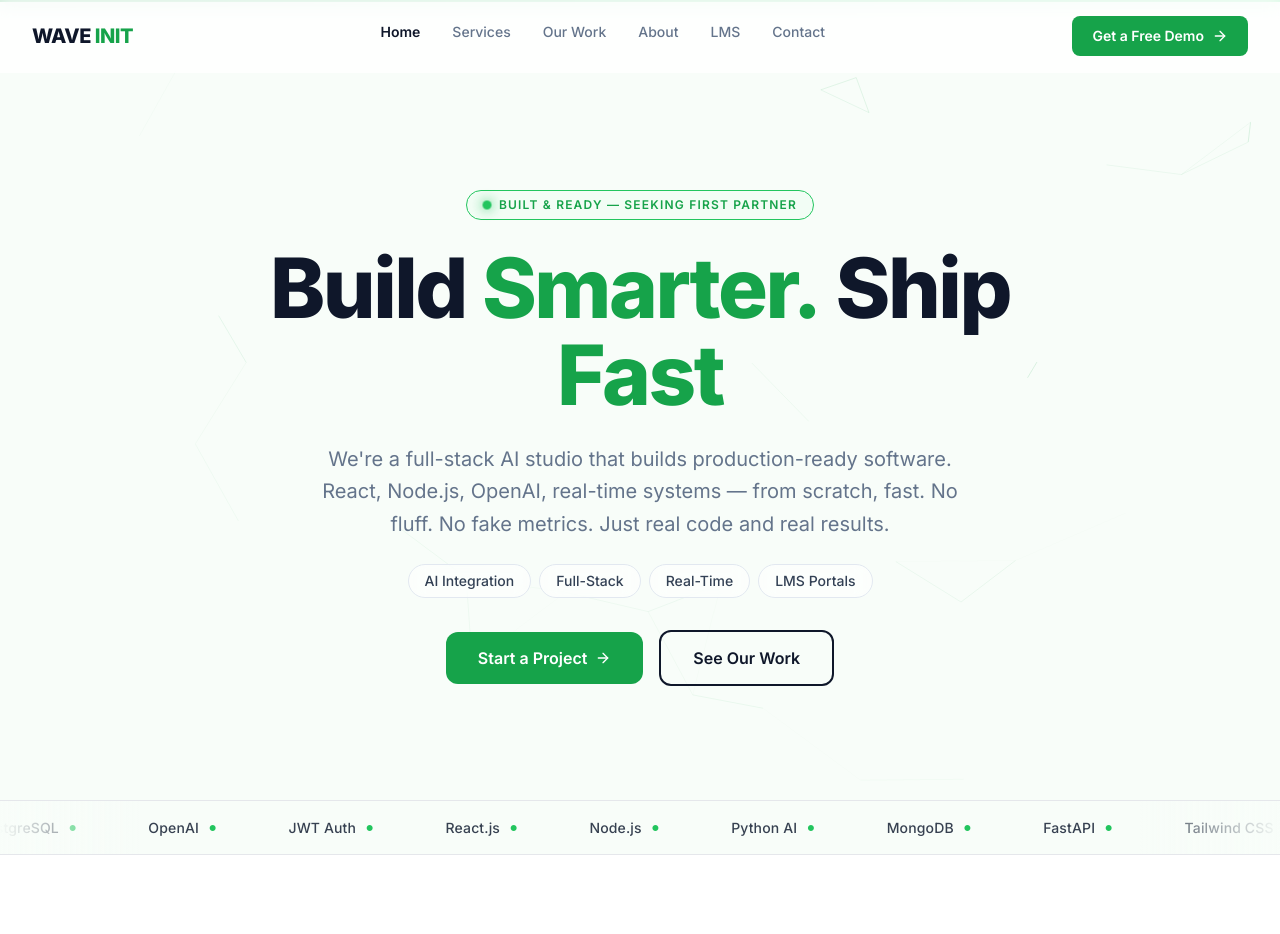
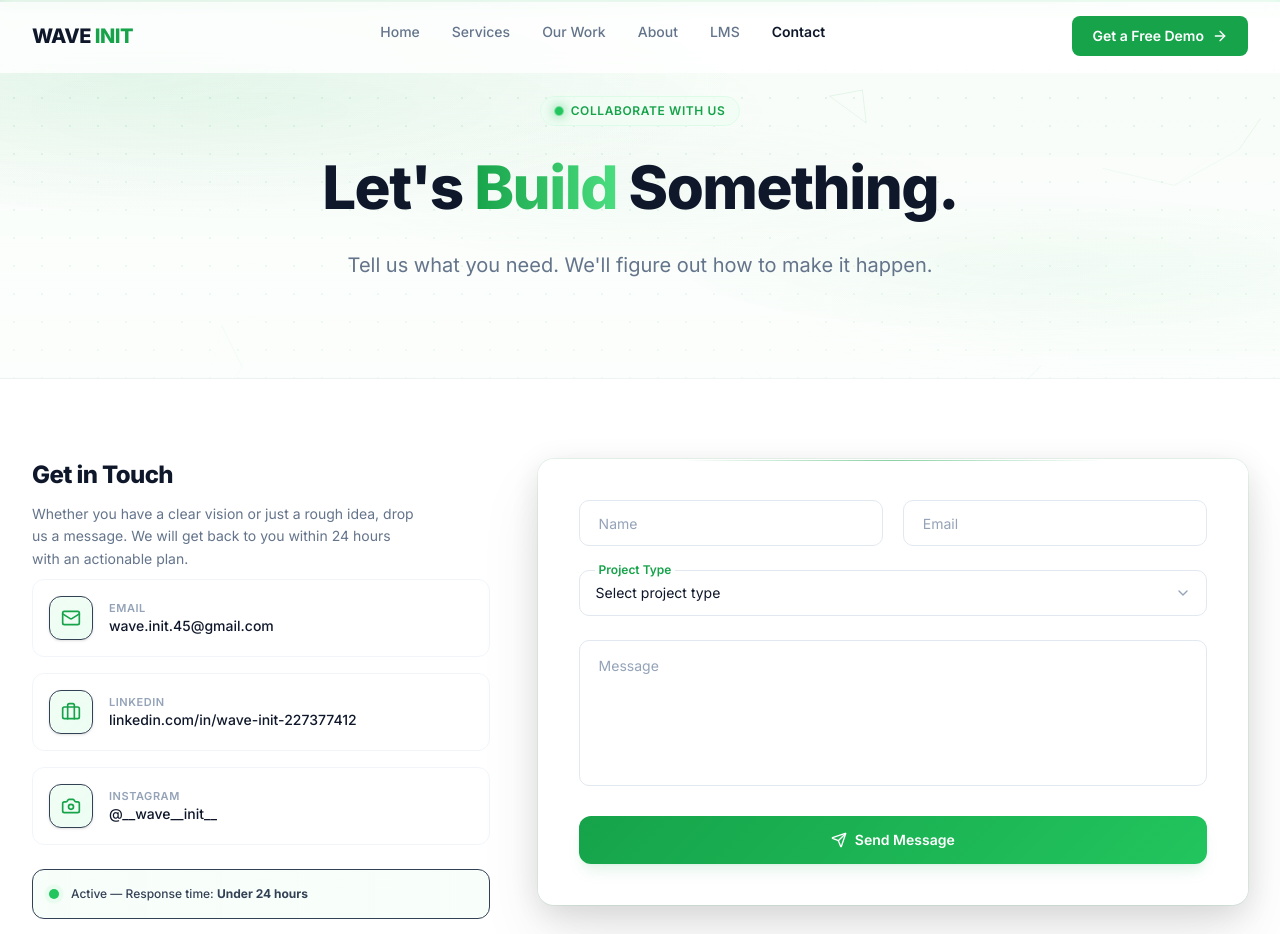
Before and after one commit to sriram-Kannan-45/OFFICIAL_WAVE_INIT_IN, a React (Vite) app in the folder client/: page /contact in a window 1280 px wide. Before the commit this address led to /. Shown: the top 934 px of the page. Built offline with nearby package versions, Linux system fonts and the light colour scheme.

Commit message:
style(contact): upgrade contact page UI and fix routing redirect bug

```diff
--- a/client/src/App.jsx
+++ b/client/src/App.jsx
@@ -56,11 +56,8 @@ function App() {
     if (isInitialLoad) {
       isInitialLoad = false
       window.scrollTo(0, 0)
-      if (window.location.pathname !== '/' || window.location.hash !== '') {
-        navigate('/', { replace: true })
-      }
     }
-  }, [navigate])
+  }, [])
 
   return (
     <div className="relative min-h-[100dvh] text-text-secondary flex flex-col">
--- a/client/src/pages/Contact.jsx
+++ b/client/src/pages/Contact.jsx
@@ -1,8 +1,9 @@
 import { useState } from 'react'
 import { Helmet } from 'react-helmet-async'
 import { motion } from 'framer-motion'
-import { Mail, Briefcase, Camera, Send, CheckCircle2, Clock } from 'lucide-react'
+import { Mail, Briefcase, Camera, Send, CheckCircle2, Clock, ChevronDown } from 'lucide-react'
 import { toast } from 'react-hot-toast'
+import { cn } from '@lib/utils'
 
 const contactInfo = [
   {
@@ -49,33 +50,35 @@ function FloatingInput({ label, name, type = 'text', value, onChange, placeholde
       className="relative"
     >
       <label
-        className={`absolute left-4 transition-all duration-200 pointer-events-none ${
+        className={cn(
+          "absolute left-4 transition-all duration-200 pointer-events-none px-1 rounded z-10",
           isActive
-            ? '-top-2.5 text-xs font-medium text-accent-600 bg-white px-1'
-            : 'top-3 text-sm text-text-subtle'
-        }`}
-        style={{
-          transform: isActive ? 'translateY(0) scale(1)' : 'translateY(0) scale(1)',
-          zIndex: 1,
-        }}
+            ? "-top-2 text-xs font-semibold text-accent-600 bg-white"
+            : rows
+              ? "top-4 text-sm text-text-subtle"
+              : "top-3.5 text-sm text-text-subtle"
+        )}
       >
         {label}
       </label>
       {isSelect ? (
+        <div className="relative w-full flex items-center">
           <select
             name={name}
             value={value}
             onChange={onChange}
             onFocus={() => setFocused(true)}
             onBlur={() => setFocused(false)}
-          className="w-full pt-4"
+            className="w-full px-4 pt-5 pb-2 text-sm text-text-primary bg-white/80 border border-slate-200 rounded-xl focus:outline-none focus:ring-2 focus:ring-accent-600/10 focus:border-accent-600 transition-all duration-150 appearance-none cursor-pointer"
             required={required}
           >
-          <option value="">{placeholder}</option>
+            <option value="" disabled>{placeholder}</option>
             {options?.map((opt) => (
-            <option key={opt.value} value={opt.value}>{opt.label}</option>
+              <option key={opt.value} value={opt.value} className="bg-white text-text-primary">{opt.label}</option>
             ))}
           </select>
+          <ChevronDown className="absolute right-4 w-4 h-4 text-text-subtle pointer-events-none transition-transform duration-200" />
+        </div>
       ) : (
         <Tag
           type={!rows ? type : undefined}
@@ -85,7 +88,10 @@ function FloatingInput({ label, name, type = 'text', value, onChange, placeholde
           onFocus={() => setFocused(true)}
           onBlur={() => setFocused(false)}
           placeholder={isActive ? placeholder : ''}
-          className="w-full pt-4"
+          className={cn(
+            "w-full px-4 pt-5 pb-2 text-sm text-text-primary bg-white/80 border border-slate-200 rounded-xl focus:outline-none focus:ring-2 focus:ring-accent-600/10 focus:border-accent-600 transition-all duration-150",
+            rows ? "resize-none" : ""
+          )}
           required={required}
           rows={rows}
         />
@@ -145,17 +151,25 @@ export default function ContactPage() {
 
       <main>
         {/* Hero */}
-        <section className="neural-bg-section-alt py-16">
-          <div className="max-w-7xl mx-auto px-4 sm:px-6 lg:px-8 text-center">
+        <section className="relative py-20 md:py-24 overflow-hidden gradient-mesh border-b border-border-light/40">
+          <div className="absolute inset-0 dot-grid pointer-events-none" />
+          <div className="neural-bg-spotlight" />
+          <div className="absolute inset-0 bg-gradient-to-b from-transparent to-white/60 pointer-events-none" />
+
+          <div className="relative z-10 max-w-7xl mx-auto px-4 sm:px-6 lg:px-8 text-center">
             <motion.div
-              initial={{ opacity: 0, y: 20 }}
+              initial={{ opacity: 0, y: 30 }}
               animate={{ opacity: 1, y: 0 }}
-              transition={{ duration: 0.4 }}
+              transition={{ duration: 0.6, ease: 'easeOut' }}
             >
-              <h1 className="text-4xl md:text-5xl font-bold tracking-tight text-text-primary mb-6">
-                Let's <span className="text-accent-600">Build</span> Something.
+              <div className="inline-flex items-center gap-2 px-3.5 py-1.5 rounded-full bg-accent-50/80 border border-accent-100 text-accent-600 text-xs font-semibold uppercase tracking-wider mb-6">
+                <span className="w-1.5 h-1.5 rounded-full bg-accent-500 badge-glow-dot" />
+                Collaborate with us
+              </div>
+              <h1 className="text-4xl md:text-5xl lg:text-6xl font-extrabold tracking-tight text-text-primary mb-6 leading-tight">
+                Let's <span className="text-accent-600 bg-gradient-to-r from-accent-600 to-accent-400 bg-clip-text text-transparent">Build</span> Something.
               </h1>
-              <p className="max-w-2xl mx-auto text-lg text-text-muted leading-relaxed">
+              <p className="max-w-2xl mx-auto text-lg md:text-xl text-text-muted leading-relaxed">
                 Tell us what you need. We'll figure out how to make it happen.
               </p>
             </motion.div>
@@ -168,47 +182,54 @@ export default function ContactPage() {
             <div className="grid grid-cols-1 lg:grid-cols-5 gap-12">
               {/* Left - Info (40%) */}
               <motion.div
-                initial={{ opacity: 0, y: 20 }}
+                initial={{ opacity: 0, y: 25 }}
                 whileInView={{ opacity: 1, y: 0 }}
                 viewport={{ once: true }}
-                transition={{ duration: 0.4 }}
-                className="lg:col-span-2 space-y-4"
+                transition={{ duration: 0.5 }}
+                className="lg:col-span-2 space-y-6"
               >
-                <div className="mb-6">
-                  <h2 className="text-2xl font-bold tracking-tight text-text-primary mb-3">
+                <div className="mb-2">
+                  <h2 className="text-2xl font-extrabold tracking-tight text-text-primary mb-3">
                     Get in Touch
                   </h2>
-                  <p className="text-text-muted text-sm leading-relaxed">
-                    Whether you have a clear vision or just an idea, drop us a message. We will get back within 24 hours with a plan.
+                  <p className="text-text-muted text-sm leading-relaxed max-w-sm">
+                    Whether you have a clear vision or just a rough idea, drop us a message. We will get back to you within 24 hours with an actionable plan.
                   </p>
                 </div>
 
-                <div className="space-y-3">
-                  {contactInfo.map((item) => (
-                    <a
+                <div className="space-y-4">
+                  {contactInfo.map((item, index) => (
+                    <motion.a
                       key={item.label}
                       href={item.href}
                       target={item.href.startsWith('http') ? '_blank' : undefined}
                       rel={item.href.startsWith('http') ? 'noopener noreferrer' : undefined}
-                      className="flex items-center gap-4 p-4 rounded-xl bg-bg-secondary border border-border-light hover:border-border-accent transition-all duration-200 group"
+                      initial={{ opacity: 0, x: -15 }}
+                      whileInView={{ opacity: 1, x: 0 }}
+                      viewport={{ once: true }}
+                      transition={{ duration: 0.4, delay: index * 0.1 }}
+                      className="flex items-center gap-4 p-4 rounded-xl bg-white/40 border border-slate-100 hover:border-accent-200/50 hover:bg-white/80 hover:shadow-md hover:-translate-y-0.5 transition-all duration-300 group"
                     >
-                      <div className="w-10 h-10 rounded-lg bg-accent-50 flex items-center justify-center">
+                      <div className="w-11 h-11 rounded-xl bg-gradient-to-br from-accent-50 to-accent-100/50 border border-accent-200/30 flex items-center justify-center group-hover:scale-110 transition-transform duration-300 shadow-sm">
                         <item.icon className="w-5 h-5 text-accent-600" />
                       </div>
                       <div>
-                        <div className="text-xs text-text-muted font-medium">{item.label}</div>
-                        <div className="text-sm text-text-primary group-hover:text-accent-600 transition-colors">
+                        <div className="text-[11px] text-text-subtle font-semibold uppercase tracking-wider">{item.label}</div>
+                        <div className="text-sm font-medium text-text-primary group-hover:text-accent-600 transition-colors">
                           {item.value}
                         </div>
                       </div>
-                    </a>
+                    </motion.a>
                   ))}
                 </div>
 
-                <div className="flex items-center gap-3 p-4 rounded-xl bg-accent-50 border border-border-accent">
-                  <Clock className="w-5 h-5 text-accent-600" />
-                  <span className="text-sm font-medium text-text-primary">
-                    Typically within 24 hours
+                <div className="flex items-center gap-3 p-4 rounded-xl bg-gradient-to-r from-accent-50/50 to-accent-100/20 border border-accent-200/20">
+                  <div className="relative flex h-2.5 w-2.5">
+                    <span className="animate-ping absolute inline-flex h-full w-full rounded-full bg-accent-400 opacity-75"></span>
+                    <span className="relative inline-flex rounded-full h-2.5 w-2.5 bg-accent-500"></span>
+                  </div>
+                  <span className="text-xs font-medium text-text-secondary">
+                    Active &mdash; Response time: <strong className="text-accent-700 font-bold">Under 24 hours</strong>
                   </span>
                 </div>
               </motion.div>
@@ -221,9 +242,7 @@ export default function ContactPage() {
                 transition={{ duration: 0.4, delay: 0.1 }}
                 className="lg:col-span-3"
               >
-                <div className="bg-white border border-border-light rounded-2xl p-8"
-                  style={{ boxShadow: '0 4px 6px rgba(0,0,0,0.07), 0 2px 4px rgba(0,0,0,0.06)' }}
-                >
+                <div className="glass-card rounded-2xl p-6 sm:p-8 lg:p-10">
                   <form onSubmit={handleSubmit}>
                     <div className="space-y-6">
                       <div className="grid grid-cols-1 sm:grid-cols-2 gap-5">
@@ -283,17 +302,22 @@ export default function ContactPage() {
                         <button
                           type="submit"
                           disabled={submitted || loading}
-                          className="w-full py-3.5 px-6 rounded-lg font-semibold text-sm flex items-center justify-center gap-2 transition-all duration-150 bg-accent-600 text-white hover:bg-green-700 hover:-translate-y-0.5 active:translate-y-0 disabled:opacity-70"
+                          className={cn(
+                            "w-full py-3.5 px-6 rounded-xl font-semibold text-sm flex items-center justify-center gap-2 transition-all duration-200 cursor-pointer disabled:opacity-70 disabled:pointer-events-none",
+                            submitted
+                              ? "bg-emerald-600 text-white shadow-lg shadow-emerald-600/20"
+                              : "gradient-btn btn-hover shadow-lg shadow-accent-600/10"
+                          )}
                         >
                           {submitted ? (
                             <>
-                              <CheckCircle2 className="w-4 h-4" />
-                              Sent! We'll reply within 24 hours
+                              <CheckCircle2 className="w-4 h-4 animate-bounce" />
+                              Message Sent Successfully!
                             </>
                           ) : loading ? (
                             <>
                               <span className="w-4 h-4 border-2 border-white/30 border-t-white rounded-full animate-spin" />
-                              Sending...
+                              Sending Message...
                             </>
                           ) : (
                             <>
@@ -312,25 +336,26 @@ export default function ContactPage() {
         </section>
 
         {/* Direct email CTA */}
-        <section className="py-10 neural-bg-section-alt border-t border-border-light">
+        <section className="py-12 bg-white/20 border-t border-slate-100">
           <div className="max-w-4xl mx-auto px-4 sm:px-6 lg:px-8 text-center">
             <motion.div
               initial={{ opacity: 0, y: 20 }}
               whileInView={{ opacity: 1, y: 0 }}
               viewport={{ once: true }}
-              transition={{ duration: 0.4 }}
+              transition={{ duration: 0.5 }}
+              className="glass-card rounded-2xl p-6 sm:p-8 max-w-xl mx-auto border border-accent-100/30"
             >
-              <h2 className="text-2xl font-bold tracking-tight text-text-primary mb-4">
+              <h2 className="text-xl font-bold tracking-tight text-text-primary mb-2">
                 Prefer to Email Directly?
               </h2>
-              <p className="text-text-muted mb-4">
-                No problem. Send us a note at:
+              <p className="text-text-muted text-sm mb-4">
+                Skip the form and drop us a direct message anytime.
               </p>
               <a
                 href="mailto:wave.init.45@gmail.com"
-                className="inline-flex items-center gap-2 text-accent-600 hover:text-green-700 transition-colors font-mono text-lg"
+                className="inline-flex items-center gap-2.5 px-5 py-2.5 rounded-xl bg-white border border-slate-150 text-accent-600 hover:text-accent-700 hover:border-accent-200 hover:shadow-sm transition-all duration-300 font-mono text-sm sm:text-base group font-semibold"
               >
-                <Mail className="w-5 h-5" />
+                <Mail className="w-4 h-4 text-accent-600 group-hover:scale-110 transition-transform duration-200" />
                 wave.init.45@gmail.com
               </a>
             </motion.div>
```
Lines whose indentation alone changed are shown as unchanged.
